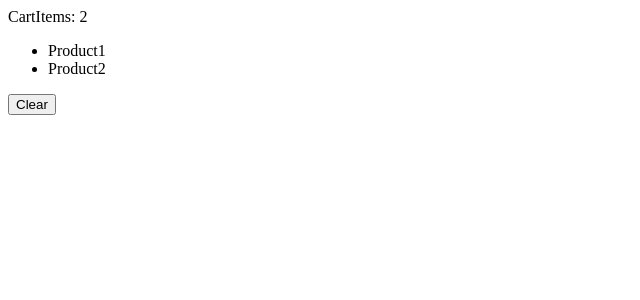
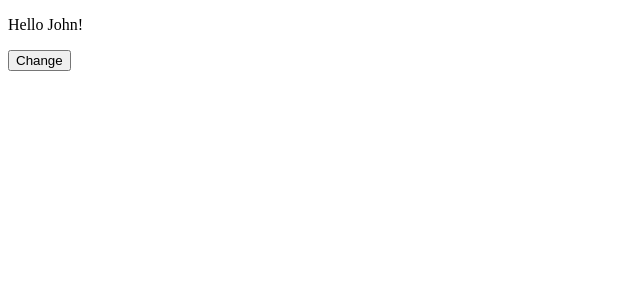
Before and after one commit to Shanmukh459/CodeWithMosh-React1, a React (Vite) app: page / in a window 1280 px wide. Shown: the top 300 px of the page, without its empty margins (0-640 px from the left). Built offline with nearby package versions, Linux system fonts and the light colour scheme.

Commit message:
update state exercise1 -change name

```diff
--- a/src/App.tsx
+++ b/src/App.tsx
@@ -1,13 +1,26 @@
 import { useState } from "react"
-import NavBar from "./components/NavBar"
-import Cart from "./components/Cart"
 
 function App() {
-  const [cartItems, setCartItems] = useState(["Product1", "Product2"])
+  const [game, setGame] = useState({
+    id: 1,
+    player: {
+      name: "John",
+    },
+  })
+
+  const handleChange = () => {
+    setGame({
+      ...game,
+      player: {
+        ...game.player,
+        name: "Bob",
+      },
+    })
+  }
   return (
     <div>
-      <NavBar cartItemsCount={cartItems.length} />
-      <Cart cartItems={cartItems} onClear={() => setCartItems([])} />
+      <p>Hello {game.player.name}!</p>
+      <button onClick={handleChange}>Change</button>
     </div>
   )
 }
```
